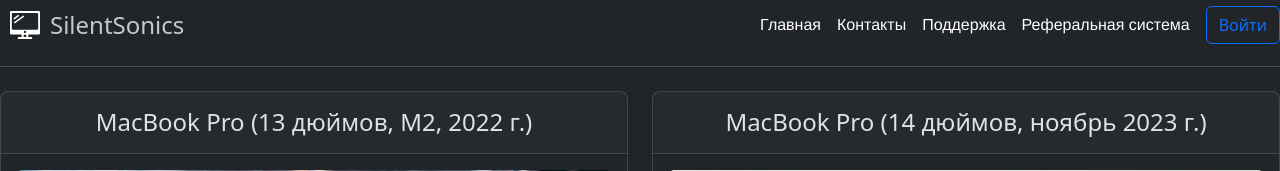
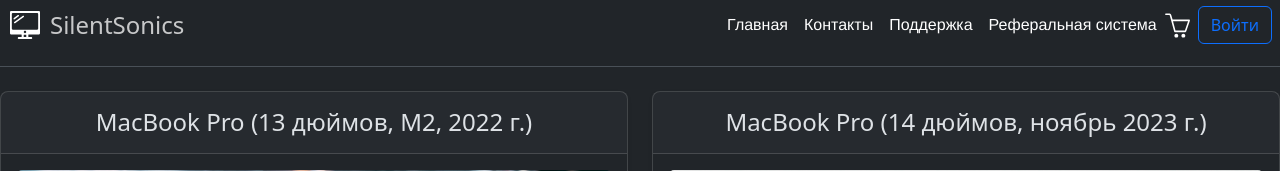
Before and after one commit to Asdroad/phpahmedova, a PHP site: page / in a window 1280 px wide. Shown: the top 171 px of the page. Run offline with PHP 8.4, Linux system fonts and the light colour scheme.

Commit message:
установка иконки корзины и расставление mx

```diff
--- a/index.php
+++ b/index.php
@@ -16,13 +16,14 @@
         <span class="fs-4">SilentSonics</span>
     </a>
 
-    <nav class="d-inline-flex mt-2 mt-md-0 ms-md-auto" style="font-family: Helvetica, sans-serif;">
-        <a class="me-3 py-2 link-body-emphasis text-decoration-none" href="index.php">Главная</a>
-        <a class="me-3 py-2 link-body-emphasis text-decoration-none" href="contacts.php">Контакты</a>
-        <a class="me-3 py-2 link-body-emphasis text-decoration-none" href="support.php">Поддержка</a>
-        <a class="me-3 py-2 link-body-emphasis text-decoration-none" href="refsystem.php">Реферальная система</a>
+    <nav class="d-inline-flex mt-2 mt-md-0 ms-md-auto align-items-center" style="font-family: Helvetica, sans-serif;">
+        <a class="mx-2 py-2 link-body-emphasis text-decoration-none" href="index.php">Главная</a>
+        <a class="mx-2 py-2 link-body-emphasis text-decoration-none" href="contacts.php">Контакты</a>
+        <a class="mx-2 py-2 link-body-emphasis text-decoration-none" href="support.php">Поддержка</a>
+        <a class="mx-2 py-2 link-body-emphasis text-decoration-none" href="refsystem.php">Реферальная система</a>
+        <img src="img/basket.svg" alt="basket" style="max-width: 25px;">
     </nav>
-    <a class="m3-3 btn btn-outline-primary" href="#" data-bs-toggle="modal" data-bs-target="#loginModal">Войти</a>
+    <a class="mx-2 btn btn-outline-primary" href="#" data-bs-toggle="modal" data-bs-target="#loginModal">Войти</a>
 </div>
 
 <main>
```
Also changed, not shown: blocks/header.php (+7 -6 lines), img/basket.svg (added).
